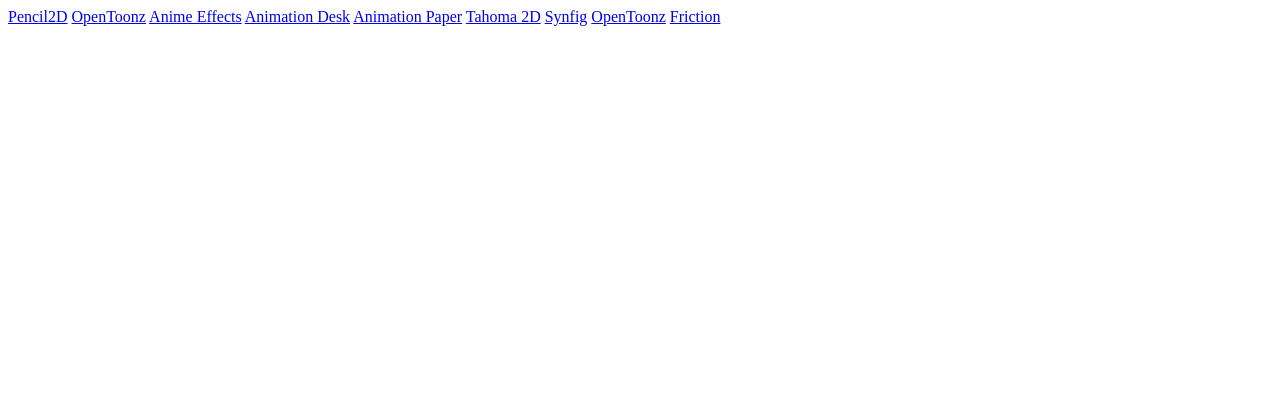
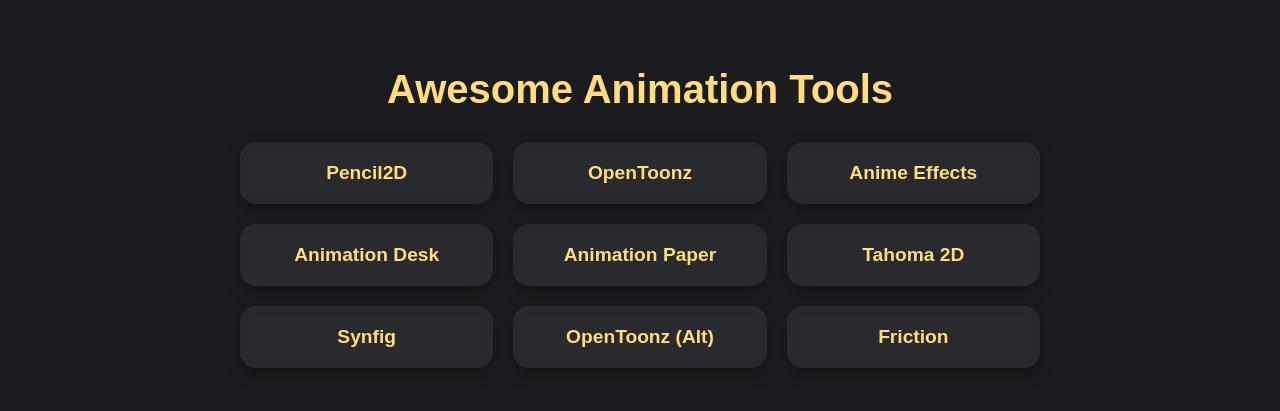
Before and after one commit to Farwalker3/AwesomeAnimationTools, a plain HTML site: page index.html in a window 1280 px wide. Drawn offline with Linux system fonts and the light colour scheme.

Commit message:
Modified by Source

```diff
--- a/index.html
+++ b/index.html
@@ -1,18 +1,85 @@
 <!DOCTYPE html>
-<html>
-	<head>
-		<meta charset="UTF-8">
-		<title>Awesome Animation Tools</title>
-	</head>
-	<body>
-		<a href="https://www.pencil2d.org/doc/tutorials.html">Pencil2D</a>
-		<a href="https://morevnaproject.org/opentoonz/">OpenToonz</a>
-		<a href="https://animeeffectsdevs.github.io/">Anime Effects</a>
-		<a href="https://www.kdan.com/animation-desk">Animation Desk</a>
-		<a href="https://animationpaper.com/">Animation Paper</a>
-		<a href="https://tahoma2d.org/index.html#compare">Tahoma 2D</a>
-		<a href="https://www.synfig.org/">Synfig</a>
-		<a href="https://opentoonz.github.io/e/">OpenToonz</a>
-		<a href="https://friction.graphics/">Friction</a>
-	</body>
+<html lang="en">
+<head>
+  <meta charset="UTF-8" />
+  <meta name="viewport" content="width=device-width, initial-scale=1.0" />
+  <title>Awesome Animation Tools</title>
+  <style>
+    body {
+      margin: 0;
+      font-family: Arial, sans-serif;
+      background: #1a1c1f;
+      color: #ffffff;
+      display: flex;
+      justify-content: center;
+      padding: 40px 20px;
+    }
+
+    .container {
+      max-width: 800px;
+      width: 100%;
+    }
+
+    h1 {
+      text-align: center;
+      font-size: 2.5rem;
+      margin-bottom: 30px;
+      color: #ffdd7e;
+    }
+
+    .tool-list {
+      display: grid;
+      grid-template-columns: repeat(auto-fit, minmax(250px, 1fr));
+      gap: 20px;
+    }
+
+    .tool-item {
+      background: #ffffff10;
+      backdrop-filter: blur(6px);
+      border-radius: 16px;
+      padding: 20px;
+      text-align: center;
+      box-shadow: 0 6px 16px rgba(0, 0, 0, 0.3);
+      transition: transform 0.2s ease, background 0.2s ease;
+    }
+
+    .tool-item:hover {
+      transform: translateY(-5px);
+      background: #ffffff20;
+    }
+
+    .tool-item a {
+      text-decoration: none;
+      color: #ffdd7e;
+      font-size: 1.2rem;
+      font-weight: bold;
+      display: block;
+    }
+
+    @media (max-width: 600px) {
+      h1 {
+        font-size: 2rem;
+      }
+      .tool-item {
+        padding: 16px;
+      }
+    }
+  </style>
+</head>
+<body>
+  <div class="container">
+    <h1>Awesome Animation Tools</h1>
+    <div class="tool-list">
+      <div class="tool-item"><a href="https://www.pencil2d.org/doc/tutorials.html">Pencil2D</a></div>
+      <div class="tool-item"><a href="https://morevnaproject.org/opentoonz/">OpenToonz</a></div>
+      <div class="tool-item"><a href="https://animeeffectsdevs.github.io/">Anime Effects</a></div>
+      <div class="tool-item"><a href="https://www.kdan.com/animation-desk">Animation Desk</a></div>
+      <div class="tool-item"><a href="https://animationpaper.com/">Animation Paper</a></div>
+      <div class="tool-item"><a href="https://tahoma2d.org/index.html#compare">Tahoma 2D</a></div>
+      <div class="tool-item"><a href="https://www.synfig.org/">Synfig</a></div>
+      <div class="tool-item"><a href="https://opentoonz.github.io/e/">OpenToonz (Alt)</a></div>
+      <div class="tool-item"><a href="https://friction.graphics/">Friction</a></div>
+    </div>
+  </div>
+</body>
 </html>
```
